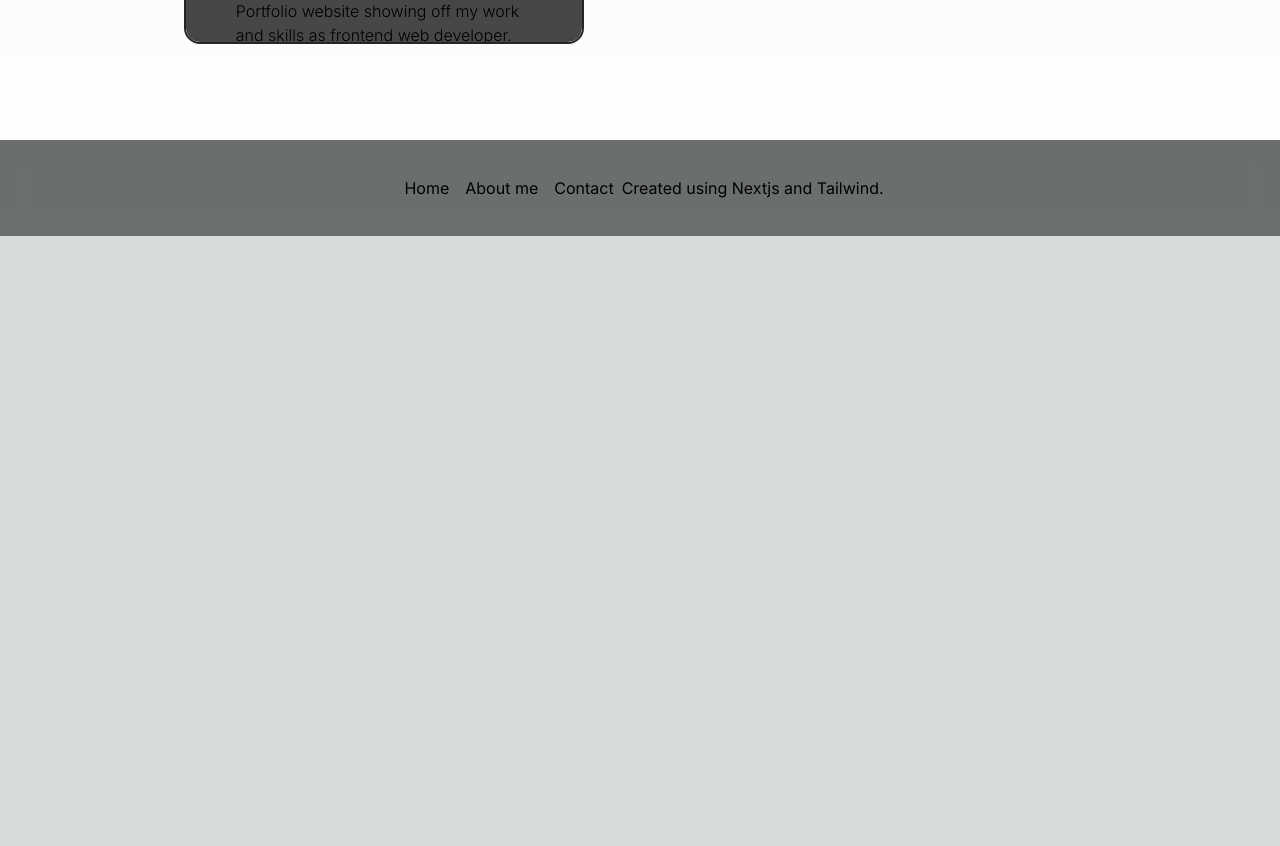
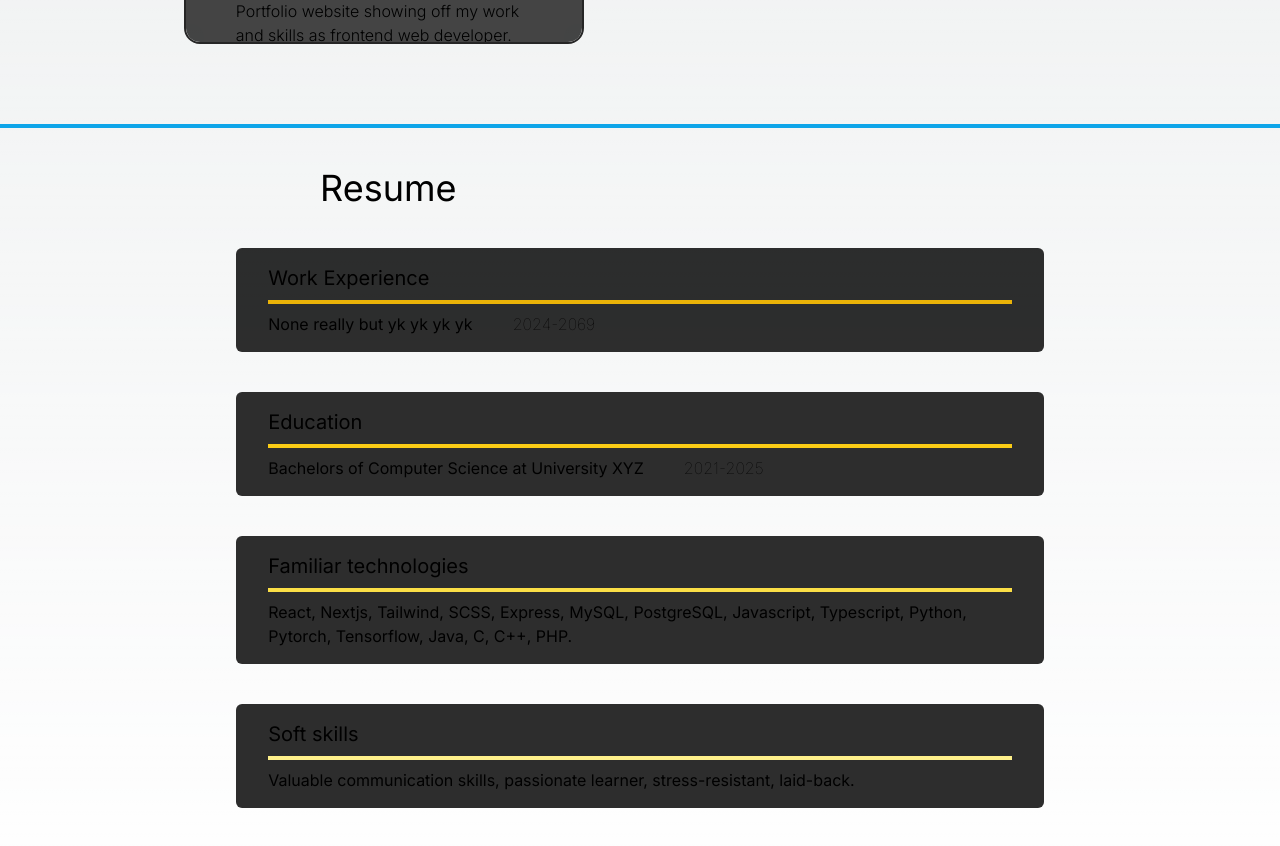
Before and after one commit to NxtPerfect/portfolio, a Next.js app: page / in a window 1280 px wide. Shown: the part 1900-2746 px from the top of the page. Before the commit the page ends 2136 px from the top, so only its background shows below. Built offline with nearby package versions, Linux system fonts and the light colour scheme.

Commit message:
Added resume section
working on aurora text

```diff
--- a/src/app/page.tsx
+++ b/src/app/page.tsx
@@ -25,10 +25,16 @@ export default function Home() {
     <>
       <Blob />
       <Scroll />
+      <a href="#projects" className="fixed w-10 h-10 z-50">
+        <svg className="fixed w-10 h-10 px-2 bottom-[10svh] motion-safe:animate-bounce transition duration-300 bg-black/50 rounded-3xl backdrop-blur-md hover:bg-sky-500" xmlns="http://www.w3.org/2000/svg" fill="none" viewBox="0 0 24 24" stroke-width="1.5" stroke="currentColor">
+          <path stroke-linecap="round" stroke-linejoin="round" d="m4.5 5.25 7.5 7.5 7.5-7.5m-15 6 7.5 7.5 7.5-7.5" />
+        </svg>
+      </a>
+      <span className="absolute flex text-8xl top-[10svh] text-black shadow-[inset_-50px_-50px_100px_pink]">AURORA</span>
       <h1 className="text-8xl h-[70svh] flex flex-col justify-center self-center tracking-wide text-pretty max-w-lg leading-none mb-40">Because you deserve <span className="text-sky-500 leading-none font-san">the best</span></h1>
       <div className="h-1 w-[100svw] bg-sky-500 my-10"></div>
       <h2 id="projects" className="text-4xl mb-10 justify-start w-[50svw]">Projects</h2>
-      <div className="w-100 grid grid-cols-2 gap-28 motion-safe:animate-move-bottom">
+      <div className="w-100 grid grid-cols-2 gap-28 motion-safe:animate-move-bottom mb-10">
         {projects.map((project: Project) => {
           return (
             <div className="w-50 max-h-[50svh] flex flex-col aspect-square justify-center items-center border-neutral-800 border-2 rounded-2xl overflow-hidden hover:shadow-lg hover:shadow-neutral-500 hover:scale-105 transition duration-300 motion-reduce:transition-none" key={project.id}>
@@ -49,6 +55,40 @@ export default function Home() {
           )
         })}
       </div>
+      <div className="h-1 w-[100svw] bg-sky-500 my-10"></div>
+      <h2 id="resume" className="text-4xl justify-start w-[50svw] mb-10">Resume</h2>
+      <div className="flex w-[60svw] flex-col gap-10 justify-items-center align-center z-10">
+        <div className="flex flex-col w-[80ch] bg-neutral-900/90 py-4 px-8 rounded-md justify-center justify-items-center self-center">
+          <h3 className="text-xl mb-2">Work Experience</h3>
+          <div className="h-1 w-full bg-yellow-500 mb-2"></div>
+          <div className="flex flex-row gap-10 justify-start align-center">
+            <p className="max-w-[80ch]">None really but yk yk yk yk</p>
+            <p className="font-thin">2024-2069</p>
+          </div>
+        </div>
+        <div className="flex flex-col w-[80ch] bg-neutral-900/90 py-4 px-8 rounded-md justify-center self-center justify-self-center">
+          <h3 className="text-xl mb-2">Education</h3>
+          <div className="h-1 w-full bg-yellow-400 mb-2"></div>
+          <div className="flex flex-row gap-10 justify-start align-center">
+            <p className="max-w-[80ch]">Bachelors of Computer Science at University XYZ</p>
+            <p className="font-thin">2021-2025</p>
+          </div>
+        </div>
+        <div className="flex flex-col w-[80ch] bg-neutral-900/90 py-4 px-8 rounded-md justify-center self-center justify-self-center">
+          <h3 className="text-xl mb-2">Familiar technologies</h3>
+          <div className="h-1 w-full bg-yellow-300 mb-2 motion-safe:animate-pulse"></div>
+          <div className="flex flex-row gap-10 justify-start align-center">
+            <p className="max-w-[80ch]">React, Nextjs, Tailwind, SCSS, Express, MySQL, PostgreSQL, Javascript, Typescript, Python, Pytorch, Tensorflow, Java, C, C++, PHP.</p>
+          </div>
+        </div>
+        <div className="flex flex-col w-[80ch] bg-neutral-900/90 py-4 px-8 rounded-md justify-center self-center justify-self-center">
+          <h3 className="text-xl mb-2">Soft skills</h3>
+          <div className="h-1 w-full bg-yellow-200 mb-2"></div>
+          <div className="flex flex-row gap-10 justify-start align-center">
+            <p className="max-w-[80ch]">Valuable communication skills, passionate learner, stress-resistant, laid-back.</p>
+          </div>
+        </div>
+      </div>
     </>
   );
 }
--- a/src/app/scroll.tsx
+++ b/src/app/scroll.tsx
@@ -12,6 +12,9 @@ export default function Scroll() {
     let projectLink = document.querySelector("#project-link")
     projectLink.style.top = (document.querySelector('#projects').getBoundingClientRect().top / document.querySelector("footer").getBoundingClientRect().bottom) * 50.0 + 25.0 + "svh" // Return from 25 to 75 svh
 
+    let resumeLink = document.querySelector("#resume-link")
+    resumeLink.style.top = (document.querySelector('#resume').getBoundingClientRect().top / document.querySelector("footer").getBoundingClientRect().bottom) * 50.0 + 25.0 + "svh" // Return from 25 to 75 svh
+
     document.addEventListener("scroll", onScroll)
     return () => {
       document.removeEventListener("scroll", onScroll)
@@ -25,6 +28,7 @@ export default function Scroll() {
       </div>
       <a href="#top" className="fixed left-[90%] top-[25svh] hover:text-sky-500 transition duration-150">The Best</a>
       <a id="project-link" href="#projects" className="fixed left-[90%] hover:text-sky-500 transition duration-150">Projects</a>
+      <a id="resume-link" href="#resume" className="fixed left-[90%] hover:text-sky-500 transition duration-150">Resume</a>
     </>
   )
 }
```
Also changed, not shown: 1 other file (tests, documents, lock files or other folders).
